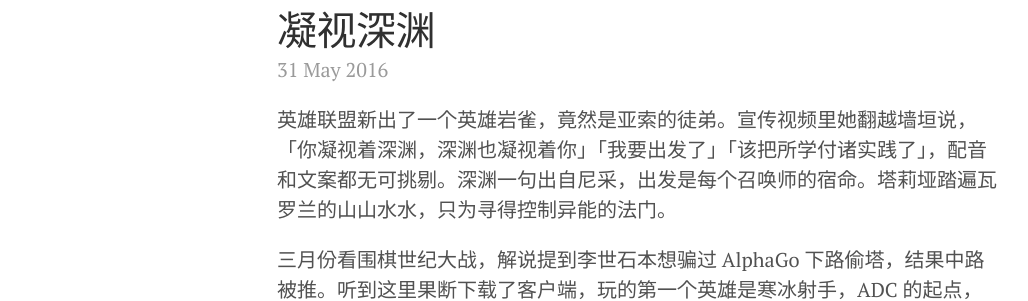
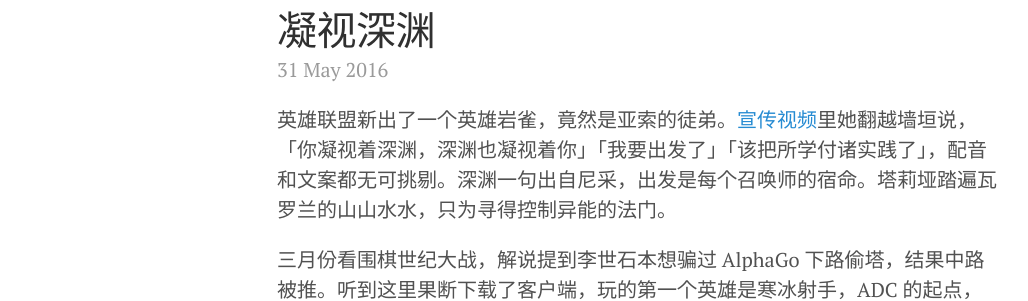
Before and after one commit to literblog/literblog.github.com, a Jekyll site: the page built from _posts/2016-05-31-chasm.md, in a window 1280 px wide. Shown: the part 127-428 px from the top of the page, without its empty margins (3-1031 px from the left). Built offline with Jekyll 4.4.1, drawn with Linux system fonts in a browser that asks for light colours; comment, search, counter and statistics services are not loaded; part of the change alters nothing that is shown.

```diff
--- a/_posts/2016-05-31-chasm.md
+++ b/_posts/2016-05-31-chasm.md
@@ -6,7 +6,7 @@ tagline:
 tags:
 ---
 
-英雄联盟新出了一个英雄岩雀，竟然是亚索的徒弟。宣传视频里她翻越墙垣说，「你凝视着深渊，深渊也凝视着你」「我要出发了」「该把所学付诸实践了」，配音和文案都无可挑剔。深渊一句出自尼采，出发是每个召唤师的宿命。塔莉垭踏遍瓦罗兰的山山水水，只为寻得控制异能的法门。
+英雄联盟新出了一个英雄岩雀，竟然是亚索的徒弟。[宣传视频](http://v.qq.com/x/page/n00208pej7n.html)里她翻越墙垣说，「你凝视着深渊，深渊也凝视着你」「我要出发了」「该把所学付诸实践了」，配音和文案都无可挑剔。深渊一句出自尼采，出发是每个召唤师的宿命。塔莉垭踏遍瓦罗兰的山山水水，只为寻得控制异能的法门。
 
 三月份看围棋世纪大战，解说提到李世石本想骗过 AlphaGo 下路偷塔，结果中路被推。听到这里果断下载了客户端，玩的第一个英雄是寒冰射手，ADC 的起点，也是 ADC 的终点。恐怖的攻击速度，先手开团和极强的风筝能力。用的最多的还有冰霜女巫，「所有人都将臣服于我，只是时机未到」。游戏里每个英雄都需要玩家有较深的理解，配合技能和装备，才能在对线和团战中打出英雄的优势。
 
```
